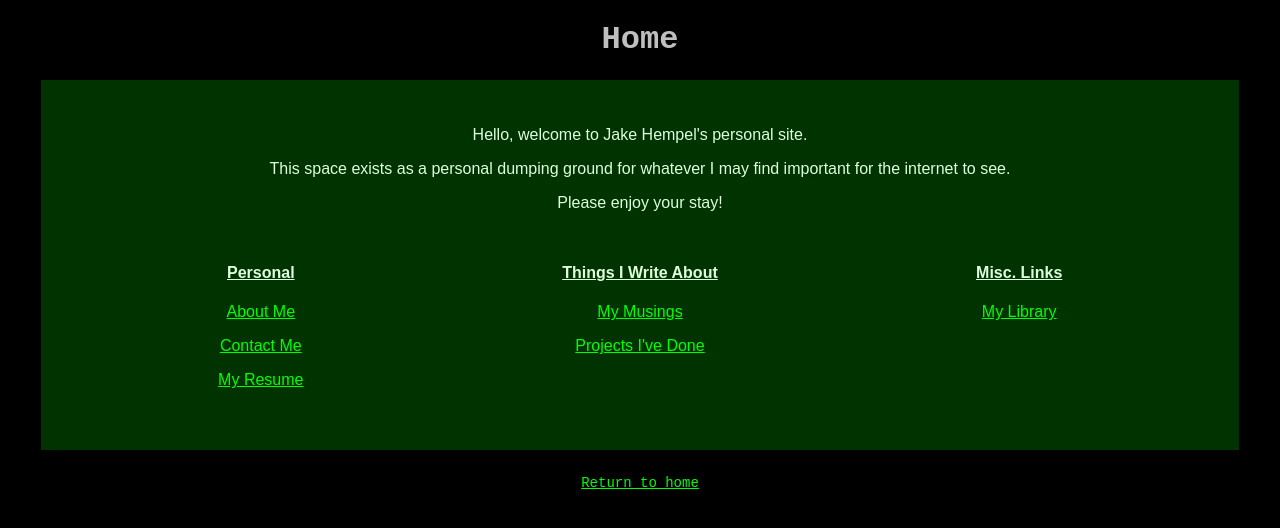
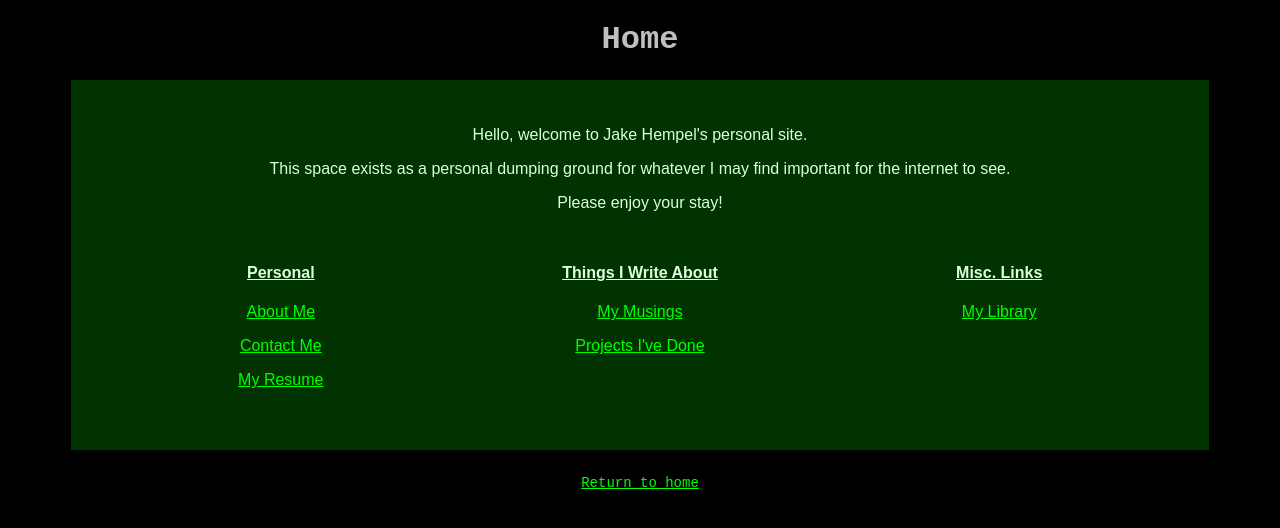
Before and after one commit to jakehempel/jakehempel.us, a Jekyll site: the page built from index.html, in a window 1280 px wide. Shown: the top 528 px of the page. Built offline with Jekyll 4.4.1, drawn with Linux system fonts in a browser that asks for light colours.

Commit message:
fixed filename and border box css

```diff
--- a/css/blog.css
+++ b/css/blog.css
@@ -1,5 +1,5 @@
 * {
-  box-sizing: border-box:
+  box-sizing: border-box;
 }
 
 /*
--- a/css/default.css
+++ b/css/default.css
@@ -1,5 +1,5 @@
 * {
-  box-sizing: border-box:
+  box-sizing: border-box;
 }
 
 /*
```
Also changed, not shown: _posts/2018-11-15-tea_exploration.md (renamed from _posts/2018-11-15-tea-exploration.md), _posts/2019-1-16-introduction_to_latex.md (renamed from _posts/2019-1-16-introduction-to-latex.md), _posts/2019-2-23-nas_upgrade.md (renamed from _posts/2019-2-23-nas-upgrade.md).
